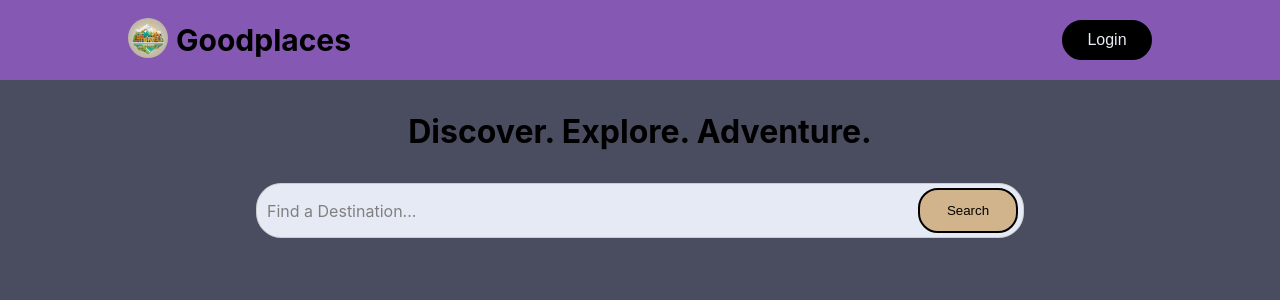
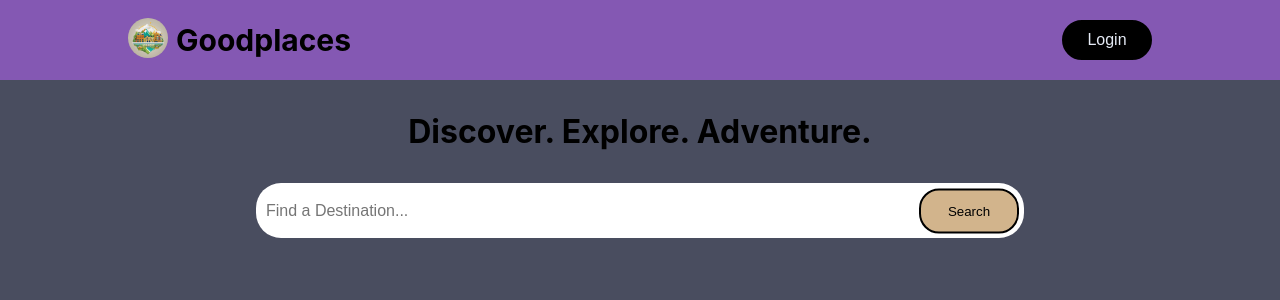
Before and after one commit to yacobkennedy/Senior-Design, a React (Create React App) app in the folder codebase/seniordesign/: page / in a window 1280 px wide. Shown: the top 300 px of the page. Built offline with nearby package versions, Linux system fonts and the light colour scheme.

Commit message:
Changed input to search from select

```diff
--- a/codebase/seniordesign/src/components/Selection/selection.js
+++ b/codebase/seniordesign/src/components/Selection/selection.js
@@ -5,63 +5,35 @@ import axios from 'axios'
 import { useNavigate, useLocation } from "react-router-dom";
 
 function Selection({height, buttonHeight}) {
-  const [selectedOption, setSelectedOption] = useState(null);
-  const [options, setOptions] = useState([]);
+  // State for tracking input value being typed into the search bar
   const [inputValue, setInputValue] = useState('');
-  const [menuIsOpen, setMenuIsOpen] = useState(false);
+
+  // State for tracking final value in search bar after user is done typing
+  const [selectedOption, setSelectedOption] = useState('');
 
   // Simulated data for autocomplete options
   const searchData = [
-    { value: 'New York', label: 'New York' },
-    { value: 'Los Angeles', label: 'Los Angeles' },
-    { value: 'Chicago', label: 'Chicago' },
-    { value: 'Houston', label: 'Houston' },
-    { value: 'Phoenix', label: 'Phoenix' },
+    //{ value: 'New York', label: 'New York' }
   ];
 
-  const searchButtonRef = useRef(null);
-  const selectRef = useRef(null);
+  // Consts for navigating between pages and tracking keypresses
+  const navigate = useNavigate();
+  const inputRef = useRef(null);
+  const buttonRef = useRef(null);
 
-  // Adds refs to take away the enter keypress problems with selection and link the enter key to search button
-  useEffect(() => {
-    const handleKeyDown = (event) => {
-      if (event.key === 'Enter') {
-        searchButtonRef.current.click();
-      }
-    };
-
-    const input = selectRef.current && selectRef.current.select && selectRef.current.select.input;
-    if (input) {
-      input.addEventListener('keydown', handleKeyDown);
-    }
-
-    return () => {
-      if (input) {
-        input.removeEventListener('keydown', handleKeyDown);
-      }
-    };
-  }, []);
-
-  // Functions used by the react select to change input, search for stuff, etc
-
-  const handleChange = (newValue, actionMeta) => {
-    if (actionMeta.action === 'input-change') {
-      setInputValue(newValue.value);
-      console.log("inputchange", newValue.value)
-    } else {
-      setSelectedOption(newValue);
-      console.log("option", newValue)
+  // Function to use enter to trigger button
+  const handleKeyPress = (event) => {
+    if (event.key === 'Enter') {
+      event.preventDefault();
+      buttonRef.current.click(); // Trigger button click
     }
   };
 
-  const handleInputChange = (inputValue, actionMeta) => {
-    if (actionMeta.action === 'input-change') {
-      setInputValue(inputValue);
-      console.log("input", inputValue)
-    }
+  // Functions used by the react select to change input, search for stuff, etc
+  const handleInputChange = (event) => {
+    setInputValue(event.target.value);
+    console.log("current: ", event.target.value);
   };
-
-  const navigate = useNavigate();
 
   const handleSearch = () => {
     // Perform search action here
@@ -73,6 +45,7 @@ function Selection({height, buttonHeight}) {
 
     navigate("/search");
   };
+
 
   async function APIsearch(input) {
     var data
@@ -111,58 +84,20 @@ function Selection({height, buttonHeight}) {
     // some form of information
   }
 
-  const disableEnterKey = (e) => {
-    if (e.key === "Enter") {
-      e.preventDefault();
-      e.stopPropagation();
-      searchButtonRef.current.click();
-    }
-  }
-
-  // Custom styles to control the visual styling of the Select box
-  const customStyles = {
-    control: base => ({
-      ...base,
-      height: height,
-      borderRadius: 25,
-      backgroundColor: "#E5EAF5",
-      display: 'flex',
-      alignItems: 'center',
-      justifyContent: 'space-between',
-    })
-  };
-
-  const CustomDropdownIndicator = (props) => {
-    return (
-      <div ref={searchButtonRef} className={styles.dropdownIndicator} onClick={handleSearch}>
-        <button type="button" className={styles.searchButton} style={{height: buttonHeight}}>Search</button>
-      </div>
-    );
-  };
-
-  // Custom components to change the look of the Select component
-  // DropdownIndicator: CustomDropdownIndicator,
-  const customComponents = {
-    DropdownIndicator: CustomDropdownIndicator,
-    IndicatorSeparator:() => null,
-  }
-
 
   return (
-      <Select
+    <div className={styles.selectionContainer}>
+      <input
         className={styles.selection}
-        value={selectedOption}
-        onChange={handleChange}
-        options={searchData}
-        placeholder="Find a Destination..."
-        isClearable
-        styles={customStyles}
-        components={customComponents}
-        onInputChange={handleInputChange}
-        isSearchable
-        onKeyDown={disableEnterKey}
-        ref={selectRef}
+        ref={inputRef}
+        style={{height: height}}
+        type='search'
+        onChange={handleInputChange}
+        onKeyDown={handleKeyPress}
+        placeholder='Find a Destination...'
       />
+      <button ref={buttonRef} className={styles.searchButton} style={{height: buttonHeight}} onClick={handleSearch}>Search</button>
+    </div>
   );
 }
 
--- a/codebase/seniordesign/src/components/Selection/selection.module.css
+++ b/codebase/seniordesign/src/components/Selection/selection.module.css
@@ -1,6 +1,18 @@
+.selectionContainer{
+    position: relative;
+    width: 100%;
+}
+
 .selection{
     width: 100%;
-    height: 100%;
+    border-radius: 25px;
+    background-color: "#E5EAF5";
+    display: flex;
+    align-items: center;
+    justify-content: space-between;
+    border: none;
+    padding-left: 10px;
+    font-size: 16px;
 }
 
 .dropdownIndicator{
@@ -8,9 +20,14 @@
 }
 
 .searchButton{
+    position: absolute;
+    right: 0;
+    top: 50%;
+    transform: translateY(-50%);
     background-color: tan;
     border-radius: 20px;
     width: 100px;
     color: black;
     border-style: solid;
+    right: 5px;
 }
```
